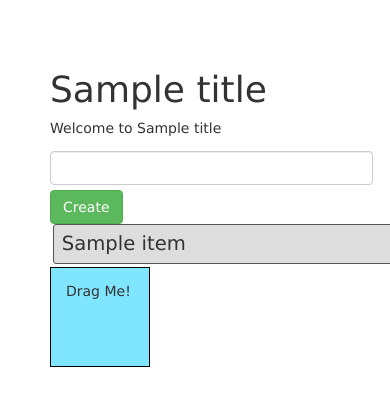
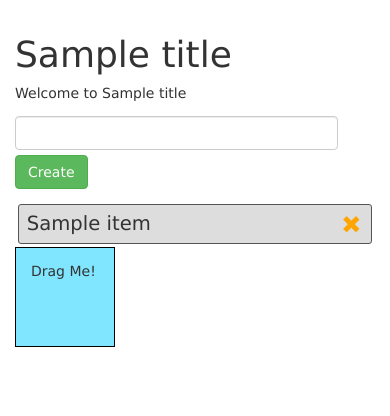
Before and after one commit to frankgaldrinks/rusty-try, a Node project: template views/index.jade in a window 390 px wide; the page is wider, and only the part inside the window is pictured. Shown: the top 416 px of that part. Run offline with Node 20 templates, Linux system fonts and the light colour scheme; the template is opened without the code that fills it: most values are stand-ins (such as "Sample title", 1, 10 or a date in 2020); some libraries are stand-ins or nearby versions.

Commit message:
made responsive for mobile

```diff
--- a/public/stylesheets/style.css
+++ b/public/stylesheets/style.css
@@ -1,5 +1,5 @@
 body {
-  padding: 50px;
+  padding: 15px;
   font: 14px "Lucida Grande", Helvetica, Arial, sans-serif;
 }
 
@@ -11,7 +11,7 @@ a {
   list-style-type: none;
   margin: 0;
   padding: 0;
-  width: 400px;
+  max-width: 400px;
 }
 
 #sortable li {
@@ -63,11 +63,15 @@ a {
 }
 
 input[type="text"] {
-  width: 323px;
+  max-width: 323px;
   margin: 5px 0;
   display: inline-block;
 }
 
-#newbutt {
+.ingroup {
+  ;
+}
+
+.newbutt {
   display: inline-block;
 }
--- a/views/index.jade
+++ b/views/index.jade
@@ -1,16 +1,19 @@
 extends layout
 
 block content
-  h1= title
-  p Welcome to #{title}
-  form(type="post" role="form" id="submitnew")
-    input.form-control(type="text" name="newitem" id="newitem")
-    input(type="submit" class="btn btn-success" value="Create")
-  ul#sortable
-    each item, index in items
-      li.ui-state-default.item(data-item="#{index}")
-        span
-        | #{item}
-        span.removeitem.glyphicon.glyphicon-remove
-  .dragarea
-    #draggable(style="top:#{draggable.top};left:#{draggable.left};") Drag Me!
+  .row
+    .col-lg-4
+      h1= title
+      p Welcome to #{title}
+      form(type="post" role="form" id="submitnew")
+        .form-group.ingroup
+          input.form-control(type="text" name="newitem" id="newitem")
+          input(type="submit" class="btn btn-success newbutt" value="Create")
+      ul#sortable
+        each item, index in items
+          li.ui-state-default.item(data-item="#{index}")
+            span
+            | #{item}
+            span.removeitem.glyphicon.glyphicon-remove
+      .dragarea
+        #draggable(style="top:#{draggable.top};left:#{draggable.left};") Drag Me!
```
